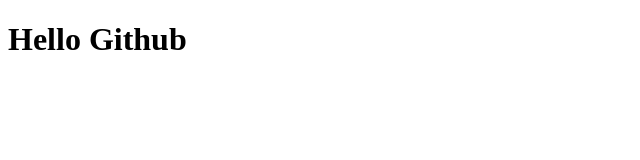
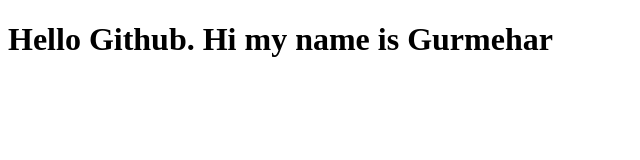
Before and after one commit to gurmehar1553/helloGit2, a plain HTML site: page index.html in a window 1280 px wide. Shown: the whole page, without its empty margins (0-640 px from the left). Drawn offline with Linux system fonts and the light colour scheme.

Commit message:
I have made changes to remote.

```diff
--- a/index.html
+++ b/index.html
@@ -7,6 +7,6 @@
     <title>Git Demo</title>
 </head>
 <body>
-    <h1>Hello Github</h1>
+    <h1>Hello Github. Hi my name is Gurmehar</h1>
 </body>
 </html>
```
